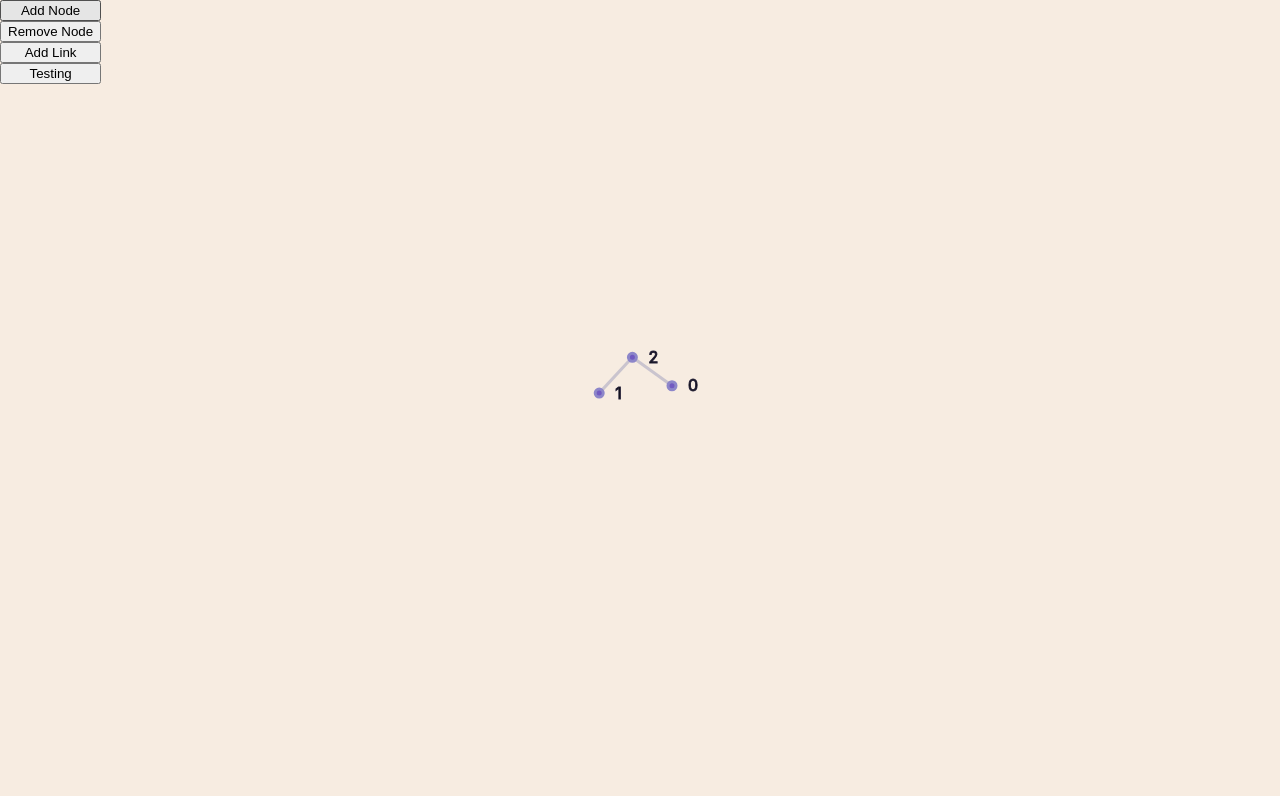
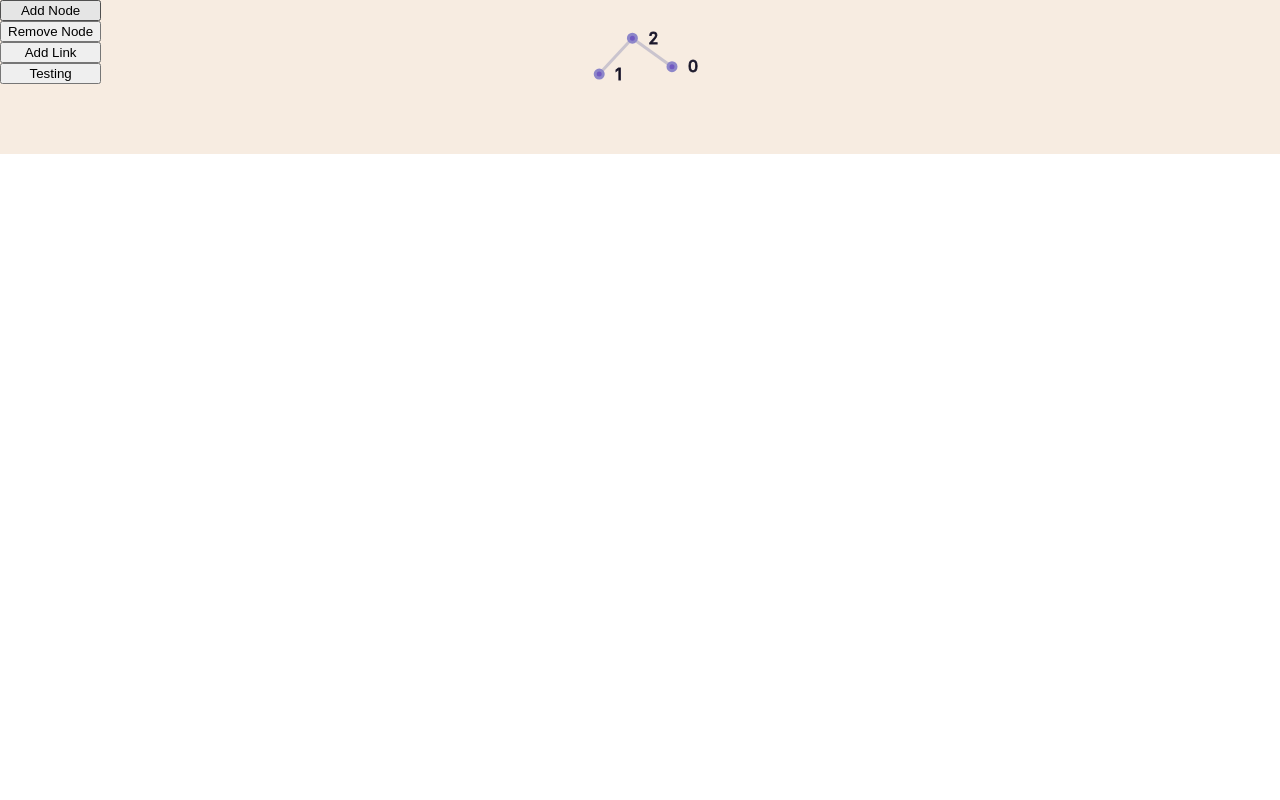
Before and after one commit to romangvk/graph-explorer, a React (Create React App) app: page / in a window 1280 px wide. Built offline with nearby package versions, Linux system fonts and the light colour scheme.

Commit message:
full height

```diff
--- a/src/components/GraphDisplay.css
+++ b/src/components/GraphDisplay.css
@@ -1,5 +1,5 @@
 svg {
-    height: 99vh;
+    height: 100%;
     overflow: hidden;
 }
 
```
